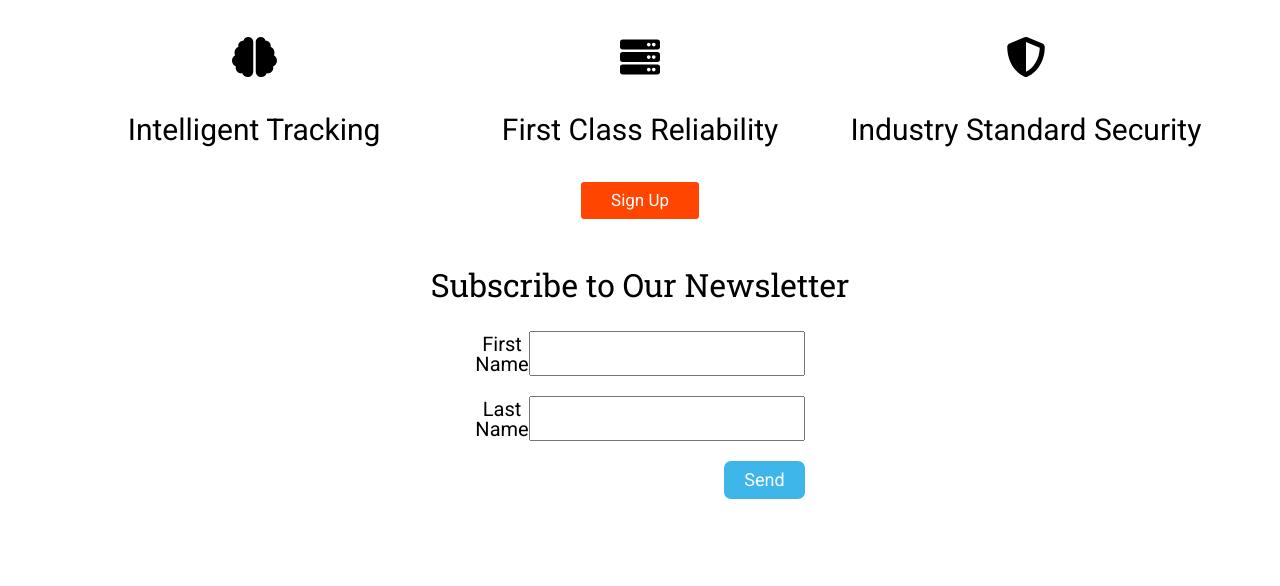
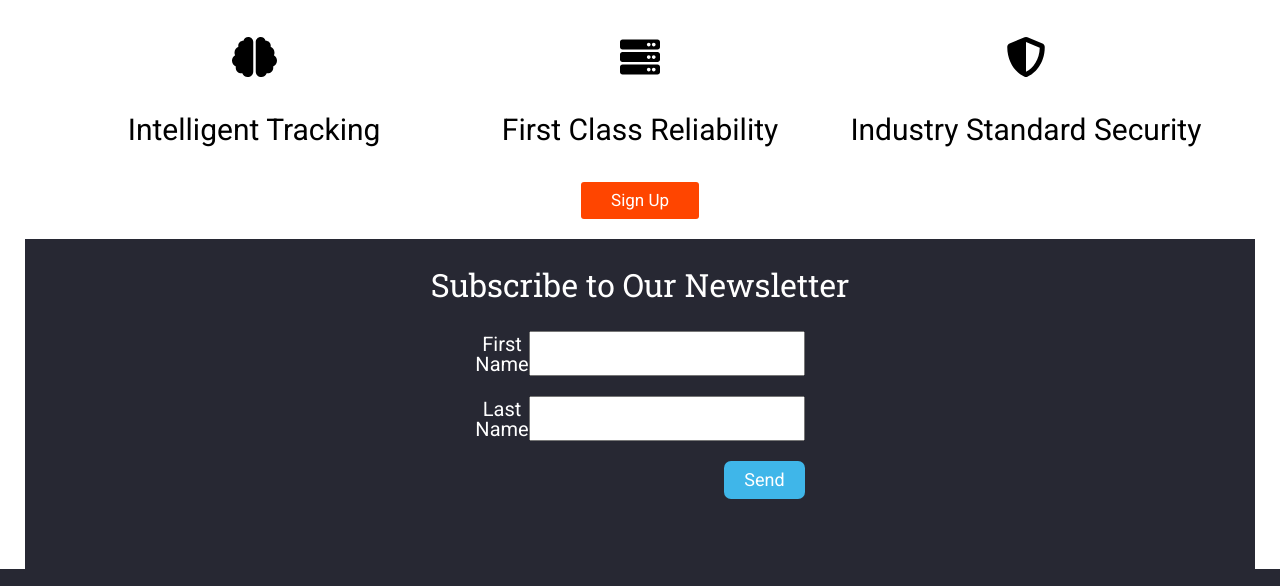
Before and after one commit to thaiq8nguyen/UI-Thai, a website built with webpack: page src/index.html in a window 1280 px wide. Shown: the part 1328-1914 px from the top of the page. Built offline with nearby package versions, Linux system fonts and the light colour scheme.

Commit message:
updated newsletter subscribe container color

```diff
--- a/src/components/Card/Card.less
+++ b/src/components/Card/Card.less
@@ -7,7 +7,7 @@
     .card-container {
         flex-direction: row;
         justify-content: space-around;
-        margin: 5rem 0;
+        margin-top: 5rem;
         flex-wrap: wrap;
 
         .call-to-action {
@@ -132,6 +132,8 @@
             padding: 3rem;
             justify-content: center;
             flex-direction: column;
+            background-color: #272833;
+            color: @white;
             .title {
                 text-align: center;
             }
@@ -298,6 +300,9 @@
             padding: 3rem;
             justify-content: center;
             flex-direction: column;
+
+            background-color: #272833;
+            color: @white;
             .title {
                 text-align: center;
             }
```
Also changed, not shown: src/assets/images/banner.jpg (added).
